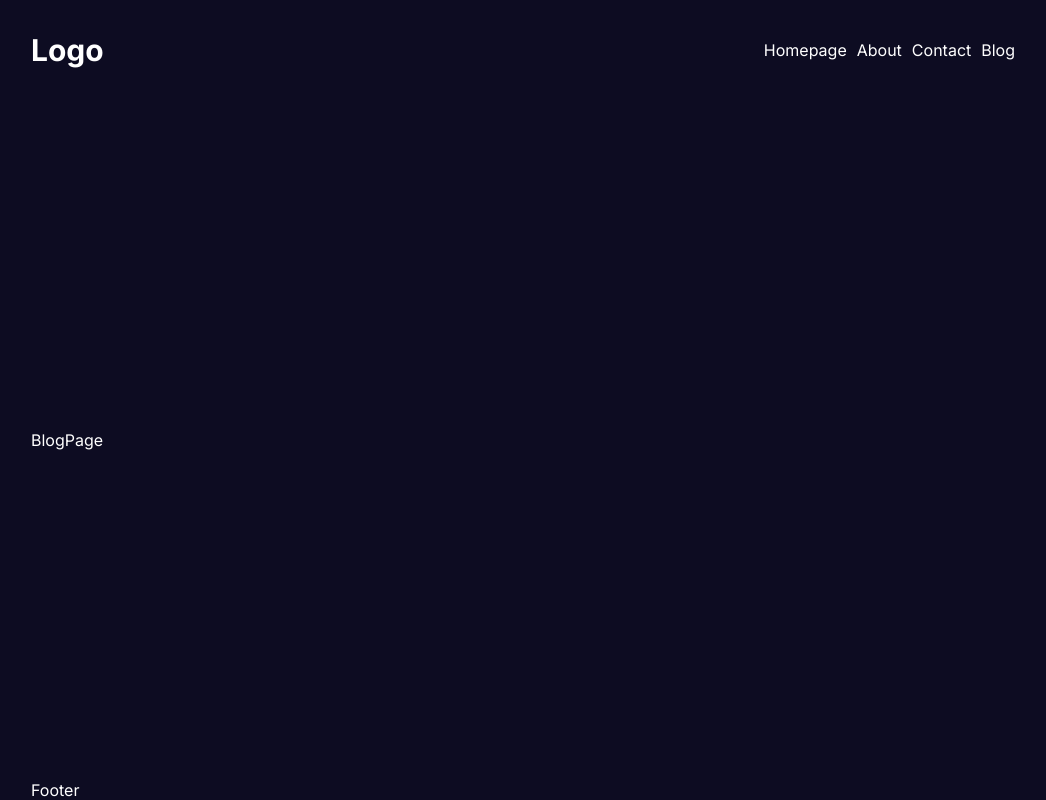
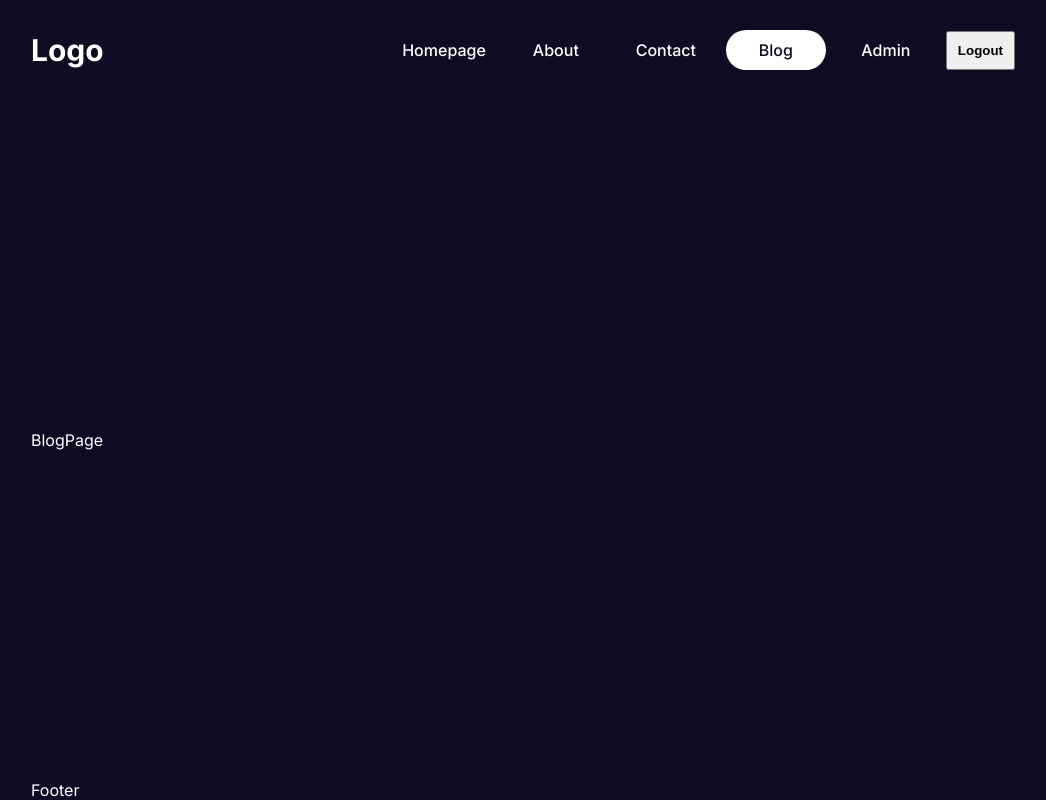
Before and after one commit to vladjsp/next14-blog, a Next.js app: page /blog in a window 1280 px wide. Shown: the whole page, without its empty margins (117-1163 px from the left). Built offline with nearby package versions, Linux system fonts and the light colour scheme.

Commit message:
+ active nav link style and admin navbar item logic

```diff
--- a/src/components/navbar/links/Links.jsx
+++ b/src/components/navbar/links/Links.jsx
@@ -1,6 +1,5 @@
-import Link from 'next/link';
-
 import styles from './links.module.css';
+import NavLink from './navLink/NavLink';
 
 const links = [
   {
@@ -21,14 +20,24 @@
   },
 ];
 
+//TODO - replace with real logic
+const session = true;
+const isAdmin = true;
+
 const Links = () => {
   return (
     <div className={styles.links}>
       {links.map((link) => (
-        <Link href={link.path} key={link.title}>
-          {link.title}
-        </Link>
+        <NavLink item={link} key={link.title} />
       ))}
+      {session ? (
+        <>
+          {isAdmin && <NavLink item={{ title: 'Admin', path: '/admin' }} />}
+          <button className={styles.logout}>Logout</button>
+        </>
+      ) : (
+        <NavLink item={{ title: 'Login', path: '/login' }} />
+      )}
     </div>
   );
 };
--- a/src/components/navbar/links/links.module.css
+++ b/src/components/navbar/links/links.module.css
@@ -3,3 +3,9 @@
   align-items: center;
   gap: 10px;
 }
+
+.logout {
+  padding: 10px;
+  cursor: pointer;
+  font-weight: bold;
+}
--- /dev/null
+++ b/src/components/navbar/links/navLink/NavLink.jsx
@@ -0,0 +1,22 @@
+'use client';
+
+import Link from 'next/link';
+import styles from './navLink.module.css';
+import { usePathname } from 'next/navigation';
+
+const NavLink = ({ item }) => {
+  const pathName = usePathname();
+  console.log(pathName);
+  return (
+    <Link
+      href={item.path}
+      className={`${styles.container} ${
+        pathName === item.path && styles.active
+      }`}
+    >
+      {item.title}
+    </Link>
+  );
+};
+
+export default NavLink;
--- /dev/null
+++ b/src/components/navbar/links/navLink/navLink.module.css
@@ -0,0 +1,12 @@
+.container {
+  min-width: 100px;
+  padding: 10px;
+  border-radius: 20px;
+  font-weight: 500;
+  text-align: center;
+}
+
+.active {
+  background-color: var(--text);
+  color: var(--bg);
+}
```
